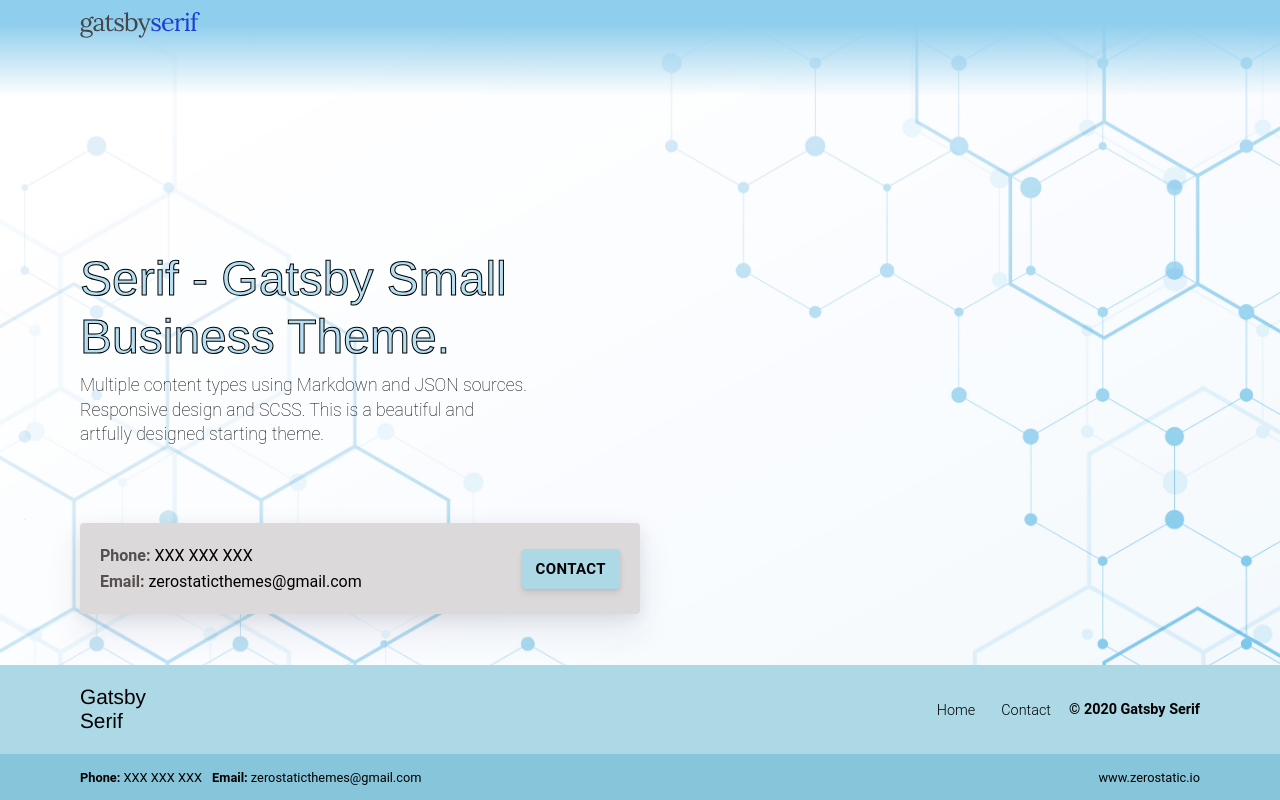
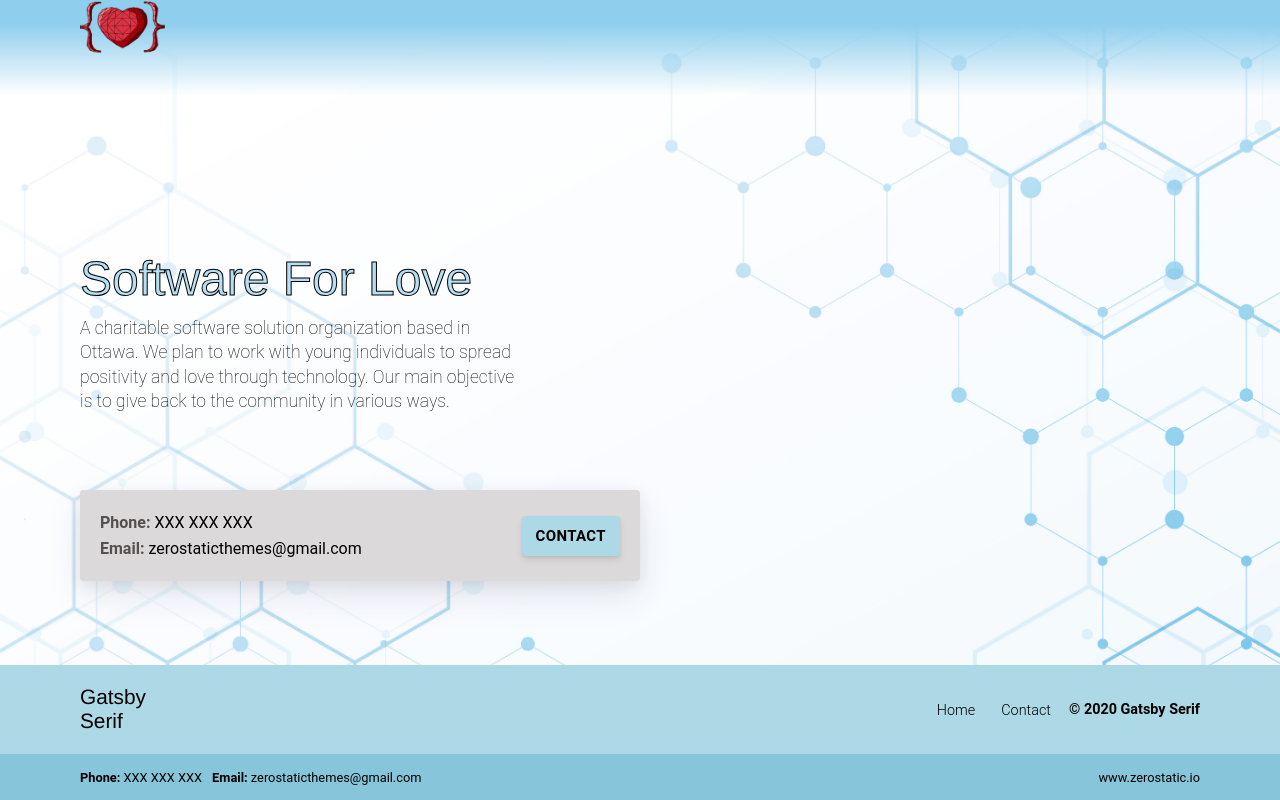
Before and after one commit to Software-For-Love/software-for-love-coming-soon, a Gatsby site: page / in a window 1280 px wide. Built offline with nearby package versions, Linux system fonts and the light colour scheme; Gatsby itself is replaced by a stand-in of ours.

Commit message:
fixed logo positioning

```diff
--- a/src/components/Header.js
+++ b/src/components/Header.js
@@ -1,9 +1,9 @@
 import React from 'react';
 import { Link } from 'gatsby';
-import Menu from './Menu';
-import Hamburger from './Hamburger';
-import logo from '../images/logo.svg';
-import logoMobile from '../images/logo-mobile.svg';
+// import Menu from './Menu';
+// import Hamburger from './Hamburger';
+import logo from '../images/logo.png';
+import logoMobile from '../images/logo.png';
 import MenuMobile from './MenuMobile';
 
 class Header extends React.Component {
@@ -34,9 +34,10 @@ class Header extends React.Component {
               <img alt="Figurit Homepage" src={logoMobile} />
             </Link>
           </div>
-          <MenuMobile active={this.state.menuActive} />
+          {/* <h2>Coming Soon!</h2> */}
+          {/* <MenuMobile active={this.state.menuActive} />
           <Menu />
-          <Hamburger toggleMenu={this.toggleMenu} />
+          <Hamburger toggleMenu={this.toggleMenu} /> */}
         </div>
       </div>
     );
--- a/src/pages/index.js
+++ b/src/pages/index.js
@@ -15,15 +15,14 @@ const Home = (props) => {
       <Helmet>
         <meta
           name="description"
-          content="Small Business Theme. Multiple content types using Markdown and JSON sources. Responsive design and SCSS. This is a beautiful and artfully designed starting theme."
+          content="A charitable software solution organization based in Ottawa. We plan to work with young individuals to spread positivity and love through technology. Our main objective is to give back to the community in various ways."
         />
       </Helmet>
       <div className="intro pb-4">
         <div className="container">
-          <h1>Serif - Gatsby Small Business Theme.</h1>
+          <h1>Software For Love</h1>
           <p>
-            Multiple content types using Markdown and JSON sources. Responsive design and SCSS. This
-            is a beautiful and artfully designed starting theme.
+            A charitable software solution organization based in Ottawa. We plan to work with young individuals to spread positivity and love through technology. Our main objective is to give back to the community in various ways.
           </p>
         </div>
       </div>
--- a/src/scss/components/_logo.scss
+++ b/src/scss/components/_logo.scss
@@ -2,7 +2,7 @@
   display: none;
   @include media-breakpoint-up(sm) {
     display: block;
-    width: 120px;
+    width: 85px;
   }
   img {
     width: 100%;
```
Also changed, not shown: src/images/logo.png (added).
